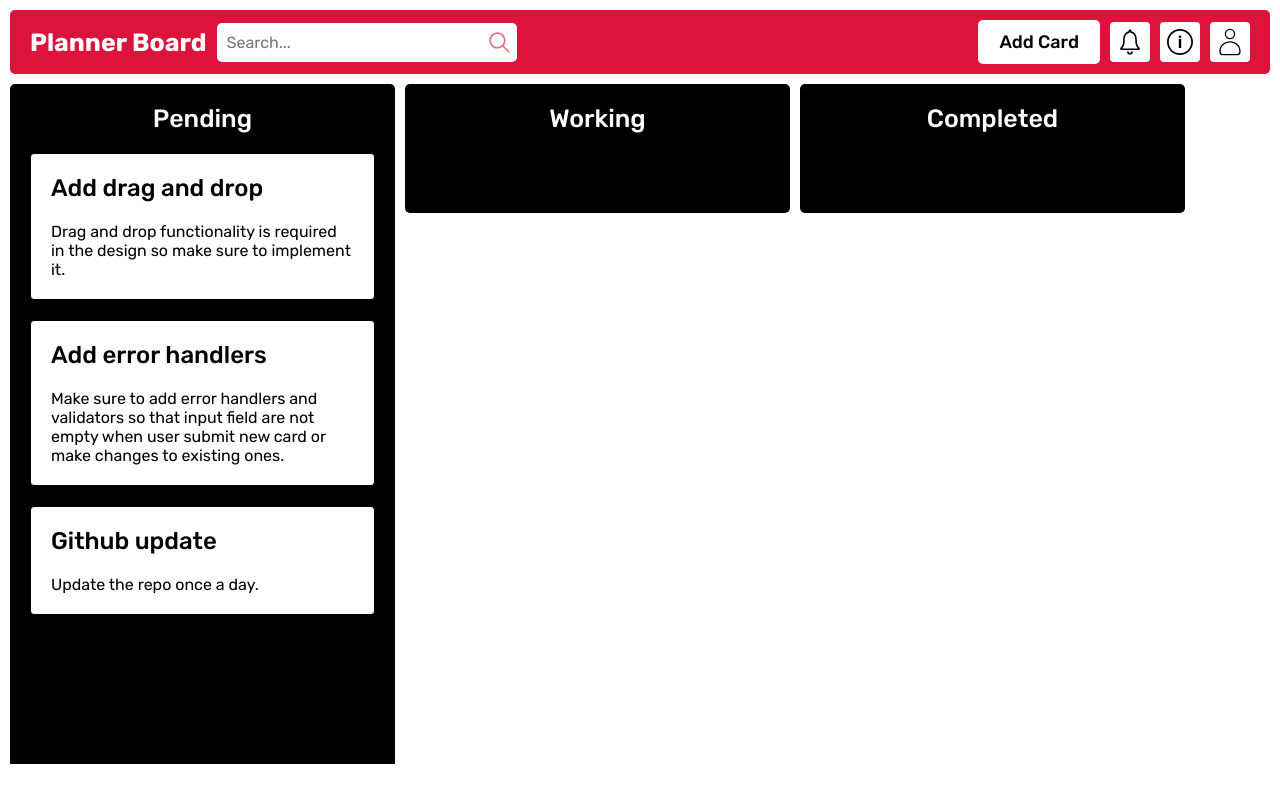
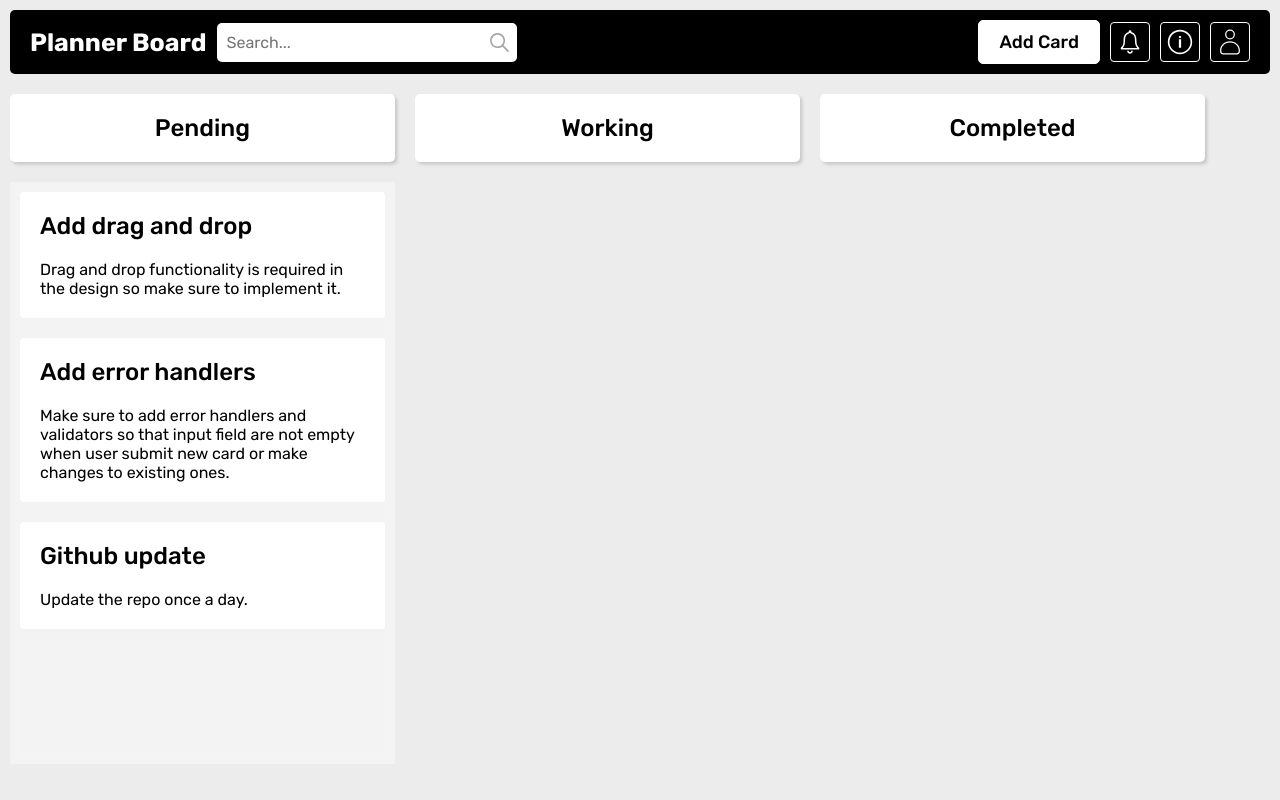
Before and after one commit to Kaka5hi/iitb-frontend-assignment, a React (Vite) app: page / in a window 1280 px wide. Built offline with nearby package versions, Linux system fonts and the light colour scheme.

Commit message:
Changed UI to minimal

```diff
--- a/src/App.jsx
+++ b/src/App.jsx
@@ -134,6 +134,7 @@ const App = () => {
             }
         });
         setListData(newList);
+        setShowEditModal(false);
     };
 
     // using this state for editing card data
@@ -186,6 +187,7 @@ const App = () => {
                     setEditData={setEditData}
                     listData={listData}
                     setListData={setListData}
+                    deleteCard={deleteCard}
                 />
             )}
         </>
--- a/src/components/AddNewCard/AddNewCard.css
+++ b/src/components/AddNewCard/AddNewCard.css
@@ -4,7 +4,7 @@ nav {
     display: flex;
     align-items: center;
     justify-content: space-between;
-    background-color: crimson;
+    background-color: black;
     color: white;
     border-radius: 5px;
 }
@@ -43,15 +43,15 @@ nav {
     width: 35px;
     height: 35px;
     padding: none;
-    color: crimson;
-    opacity: 0.6;
+    color: rgb(164, 164, 164);
 }
 
 nav svg {
     width: 40px;
     height: 40px;
-    background-color: white;
-    color: black;
+    color: white;
+    transition: background-color 400ms ease;
+    border: 1px solid white;
     padding: 4px;
     border-radius: 4px;
 }
@@ -67,17 +67,18 @@ nav svg {
     font-weight: 500;
     text-transform: capitalize;
     border-radius: 5px;
-    border: 1px solid transparent;
     background-color: white;
-    transition: 400ms ease;
+    color: black;
+    border: 1px solid white;
+    transition: background-color 400ms ease;
 }
 
 .right-section > button:hover,
 .right-section > svg:hover {
     cursor: pointer;
-    background-color: black;
-    color: white;
-    transition: 400ms ease;
+    border: 1px solid transparent;
+    background-color: white;
+    color: black;
 }
 
 .search-bar > svg:hover {
--- a/src/components/Card/Card.css
+++ b/src/components/Card/Card.css
@@ -1,5 +1,4 @@
 .card {
-    border: 1px solid black;
     padding: 20px;
     background-color: white;
     color: black;
@@ -7,7 +6,12 @@
     display: flex;
     flex-direction: column;
     gap: 20px;
+    margin-right: 10px;
+}
+
+.card:hover {
     cursor: pointer;
+    box-shadow: 2.4px 2.4px 3.2px rgba(0, 0, 0, 0.15);
 }
 
 .card h2 {
@@ -20,26 +24,8 @@
     text-transform: capitalize;
 }
 
-.card > .top,
-.icon-container {
+.card > .top {
     display: flex;
     justify-content: space-between;
     align-items: center;
 }
-
-.card > .top svg {
-    font-size: 20px;
-    transition: 400ms ease;
-    margin-left: 10px;
-    display: none;
-    cursor: pointer;
-}
-
-.card > .top svg:hover {
-    color: tomato;
-    transition: 400ms ease;
-}
-
-.card:hover .top svg {
-    display: flex;
-}
--- a/src/components/Card/Card.jsx
+++ b/src/components/Card/Card.jsx
@@ -1,19 +1,13 @@
-import { MdDeleteOutline, MdOutlineEdit } from "react-icons/md";
 import "./Card.css";
 
 const Card = ({
     card,
     setShowEditModal,
     columnName,
-    deleteCard,
     editCard,
     handleDragEnter,
     handleDragEnd,
 }) => {
-    const handleDeleteCard = (cardId, colName) => {
-        deleteCard(cardId, colName);
-    };
-
     const handleEditCard = (cardDetails, colName) => {
         editCard({ ...cardDetails, colName });
         setShowEditModal(true);
@@ -30,13 +24,6 @@ const Card = ({
             >
                 <div className="top">
                     <h2>{card.title}</h2>
-                    <div className="icon-container">
-                        <MdDeleteOutline
-                            onClick={() =>
-                                handleDeleteCard(card.cardId, columnName)
-                            }
-                        />
-                    </div>
                 </div>
                 <p>{card.description}</p>
             </div>
--- a/src/components/EditCardModal/EditCardModal.jsx
+++ b/src/components/EditCardModal/EditCardModal.jsx
@@ -7,6 +7,7 @@ const EditCardModal = ({
     setEditData,
     setListData,
     listData,
+    deleteCard,
 }) => {
     // track column change
     const [colName, setColName] = useState("");
@@ -218,6 +219,13 @@ const EditCardModal = ({
                     </select>
                 </div>
                 <div className="button-container">
+                    <button
+                        onClick={() =>
+                            deleteCard(editData.cardId, editData.colName)
+                        }
+                    >
+                        delete
+                    </button>
                     <button onClick={() => setShowEditModal(false)}>
                         cancel
                     </button>
@@ -233,7 +241,7 @@ const EditCardModal = ({
                                 : {}
                         }
                     >
-                        update card
+                        update
                     </button>
                 </div>
             </div>
--- a/src/components/List/List.css
+++ b/src/components/List/List.css
@@ -2,33 +2,47 @@
     flex: 1;
     max-width: 385px;
     min-height: fit-content;
-    padding: 20px;
     padding-bottom: 40px;
-    border-radius: 5px 5px 0 0;
-    background-color: black;
-    color: white;
+    padding-right: 0px;
+    border-radius: 5px;
+    color: rgb(0, 0, 0);
+    display: flex;
+    flex-direction: column;
+    gap: 10px;
+    margin-top: 10px;
 }
 
 .list > h1 {
-    font-size: 25px;
+    font-size: 24px;
     font-weight: 500;
     text-align: center;
     text-transform: capitalize;
+    background-color: white;
+    color: black;
+    padding: 20px;
+    box-shadow: 2.4px 2.4px 3.2px rgba(0, 0, 0, 0.15);
+    border-radius: 5px;
+    margin-bottom: 10px;
 }
 
 .card-container {
     display: flex;
     flex-direction: column;
     gap: 20px;
-    margin-top: 20px;
     height: 100%;
     overflow-y: scroll;
     padding-bottom: 20px;
+    padding-top: 10px;
+    padding-left: 10px;
+    background-color: white;
+    background: rgba(255, 255, 255, 0.39);
+    backdrop-filter: blur(5px);
+    -webkit-backdrop-filter: blur(5px);
 }
 
 .card-container::-webkit-scrollbar-track {
-    -webkit-box-shadow: inset 0 0 2px rgba(0, 0, 0, 0.3);
-    background-color: #000000;
+    -webkit-box-shadow: inset 0 0 2px rgba(255, 255, 255, 0.3);
+    background-color: #e4e4e4;
 }
 
 .card-container::-webkit-scrollbar {
@@ -38,7 +52,7 @@
 
 .card-container::-webkit-scrollbar-thumb {
     -webkit-box-shadow: inset 0 0 2px rgba(0, 0, 0, 0.3);
-    background-color: #ffffff;
+    background-color: #000000;
     cursor: auto;
     border-radius: 10px;
 }
--- a/src/components/List/List.jsx
+++ b/src/components/List/List.jsx
@@ -5,26 +5,18 @@ const List = ({
     item,
     setShowEditModal,
     showEditModal,
-    deleteCard,
     editCard,
     handleDragEnter,
     handleDragEnd,
 }) => {
     return (
-        <div
-            className="list"
-            style={
-                item.cards.length === 0
-                    ? { height: "72px", borderRadius: "5px" }
-                    : {}
-            }
-        >
+        <div className="list">
             <h1>{item.type}</h1>
             <div
                 className="card-container"
                 style={
                     item.cards.length === 0
-                        ? { height: "0px", overflow: "hidden" }
+                        ? { height: "0px", overflow: "hidden", display: "none" }
                         : {}
                 }
             >
@@ -36,7 +28,6 @@ const List = ({
                             setShowEditModal={setShowEditModal}
                             showEditModal={showEditModal}
                             columnName={item.type}
-                            deleteCard={deleteCard}
                             editCard={editCard}
                             handleDragEnd={handleDragEnd}
                             handleDragEnter={handleDragEnter}
--- a/src/index.css
+++ b/src/index.css
@@ -11,11 +11,12 @@ body {
     min-height: 100vh;
     padding: 10px 10px 0;
     position: relative;
+    background-color: #ececec;
 }
 
 .main-container {
     display: flex;
     height: 85vh;
     overflow: hidden;
-    gap: 10px;
+    gap: 20px;
 }
```
